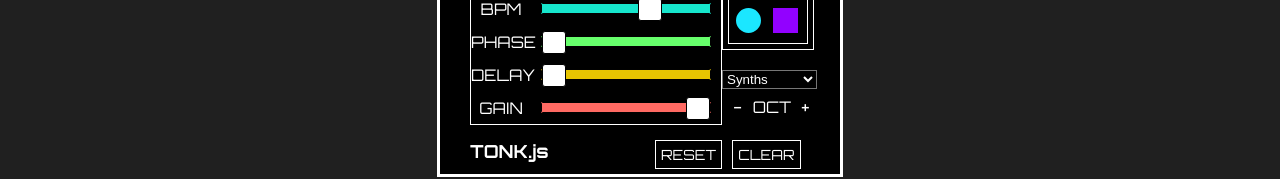
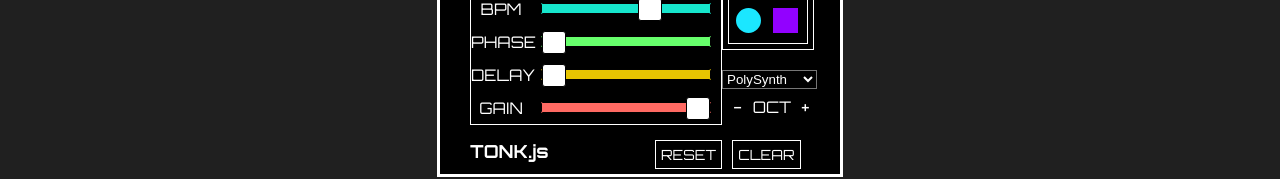
Before and after one commit to CrugBarat/tonkjs_React, a React (Create React App) app: page /step_sequencer in a window 1280 px wide. Shown: the part 523-702 px from the top of the page. Built offline with nearby package versions, Linux system fonts and the light colour scheme.

Commit message:
changes presets select default values
Signed-off-by: CrugBarat <craigtbarratt@gmail.com>

```diff
--- a/src/config/arpeggiator/SynthChoices.js
+++ b/src/config/arpeggiator/SynthChoices.js
@@ -5,7 +5,7 @@ const SynthChoices = [
                         'MembraneSynth',
                         'PluckSynth',
                         'PolySynth',
-                        'Default'
+                        'Synth'
                       ]
 
 export default SynthChoices;
--- a/src/containers/arpeggiator/Arpeggiator.js
+++ b/src/containers/arpeggiator/Arpeggiator.js
@@ -261,7 +261,7 @@ export default function Arpeggiator() {
               </div>
             </div>
           </div>
-        <Select styleName={"select"} choices={synthChoices} onSelect={onSynthSelect} name={"Synths"} />
+        <Select styleName={"select"} choices={synthChoices} onSelect={onSynthSelect} name={"Synth"} />
         <Select styleName={"select"} choices={durationChoices} onSelect={onDurationSelect} name={"Rate"} />
         <h3 className="arp-tonk-label">TONK.js</h3>
     </section>
--- a/src/containers/drum_machine/DrumMachine.js
+++ b/src/containers/drum_machine/DrumMachine.js
@@ -322,7 +322,7 @@ export default function DrumMachine() {
               <button className="drum-machine-destroy-buttons drum-machine-clear-button" onClick={clearDrumMachine}>CLEAR</button>
             </div>
             <div>
-              <Select styleName={"sample-select"} choices={sampleChoices} name={"Kits"} onSelect={onSampleSelect}/>
+              <Select styleName={"sample-select"} choices={sampleChoices} name={"808"} onSelect={onSampleSelect}/>
             </div>
             <h3 className="drum-tonk-label">TONK.js</h3>
         </div>
--- a/src/containers/step_sequencer/StepSequencer.js
+++ b/src/containers/step_sequencer/StepSequencer.js
@@ -331,7 +331,7 @@ export default function StepSequencer() {
               </div>
             </div>
           </div>
-          <Select styleName={"synth-select"} choices={synthChoices} onSelect={onSynthSelect} name={"Synths"} />
+          <Select styleName={"synth-select"} choices={synthChoices} onSelect={onSynthSelect} name={"PolySynth"} />
           <div className="step-sequencer-oct-container">
            <button className="step-sequencer-oct-decrease-button" onClick={reduceOctave}>-</button>
            <span> OCT </span>
```
